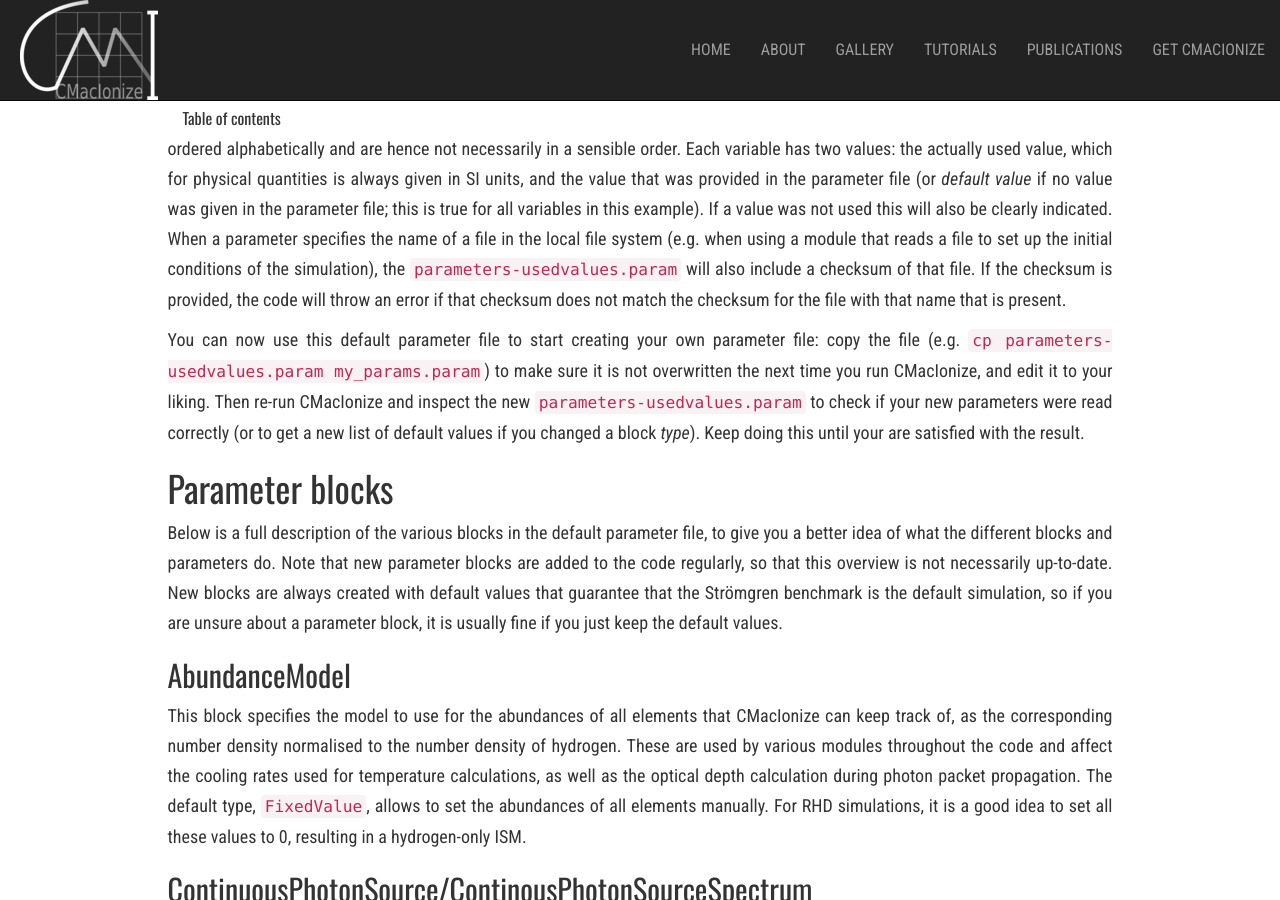
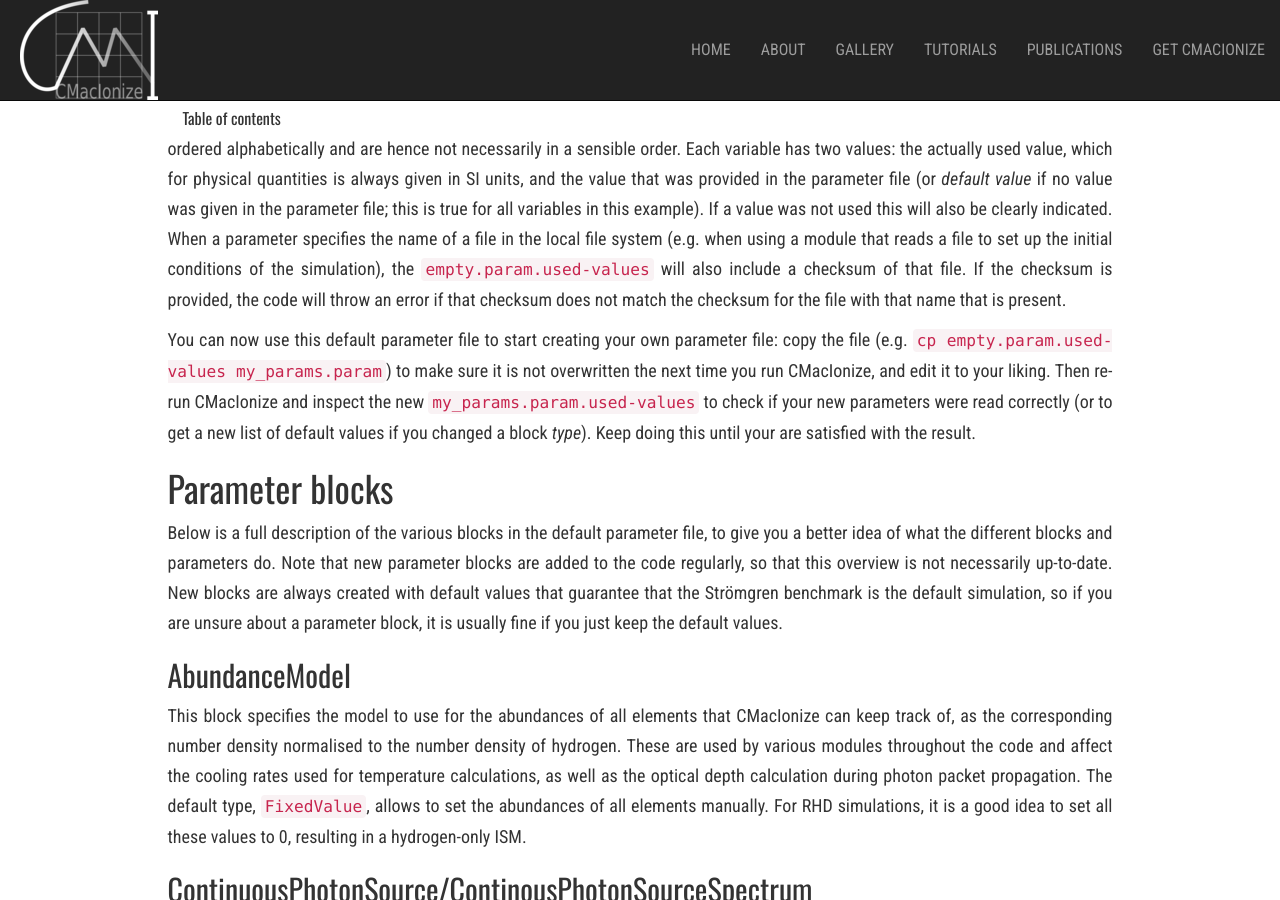
Before and after one commit to bwvdnbro/CMacIonize, a Jekyll site: the page built from _tutorials/2019-01-14-creating-your-own-parameter-files.md, in a window 1280 px wide and 900 px high, scrolled down 2842 px. Built offline with Jekyll 4.4.1, drawn with Linux system fonts in a browser that asks for light colours; nearby versions of some CDN libraries; some of the changed text lies outside the part shown.

Commit message:
Removed references to parameters-usedvalues.param from tutorials.

````diff
--- a/_tutorials/2019-01-14-creating-your-own-parameter-files.md
+++ b/_tutorials/2019-01-14-creating-your-own-parameter-files.md
@@ -63,12 +63,12 @@ This will start a simulation, read in all necessary parameters and
 allocate all variables in memory, and then stop the program. This is
 perfect to test whether your simulation actually fits on a specific
 machine, and to check your parameters. After CMacIonize has read all
-parameters, it will write a file called `parameters-usedvalues.param`,
+parameters, it will write a file called `empty.param.used-values`,
 that contains all parameters that were read during initialisation, and
 the values that were assigned to these variables.
 
 At the moment of writing, this is what the default
-`parameters-usedvalues.param` file looks like:
+`empty.param.used-values` file looks like:
 
 ```
 # file written on 28/02/2020, 17:38:17.
@@ -166,16 +166,16 @@ parameter file; this is true for all variables in this example). If a
 value was not used this will also be clearly indicated. When a parameter
 specifies the name of a file in the local file system (e.g. when using a
 module that reads a file to set up the initial conditions of the
-simulation), the `parameters-usedvalues.param` will also include a
+simulation), the `empty.param.used-values` will also include a
 checksum of that file. If the checksum is provided, the code will throw
 an error if that checksum does not match the checksum for the file with
 that name that is present.
 
 You can now use this default parameter file to start creating your own
-parameter file: copy the file (e.g. `cp parameters-usedvalues.param
+parameter file: copy the file (e.g. `cp empty.param.used-values
 my_params.param`) to make sure it is not overwritten the next time you
 run CMacIonize, and edit it to your liking. Then re-run CMacIonize and
-inspect the new `parameters-usedvalues.param` to check if your new
+inspect the new `my_params.param.used-values` to check if your new
 parameters were read correctly (or to get a new list of default values
 if you changed a block *type*). Keep doing this until your are satisfied
 with the result.
````
Also changed, not shown: _tutorials/2019-01-11-getting-started-with-cmacionize.md (+1 -1 lines).
